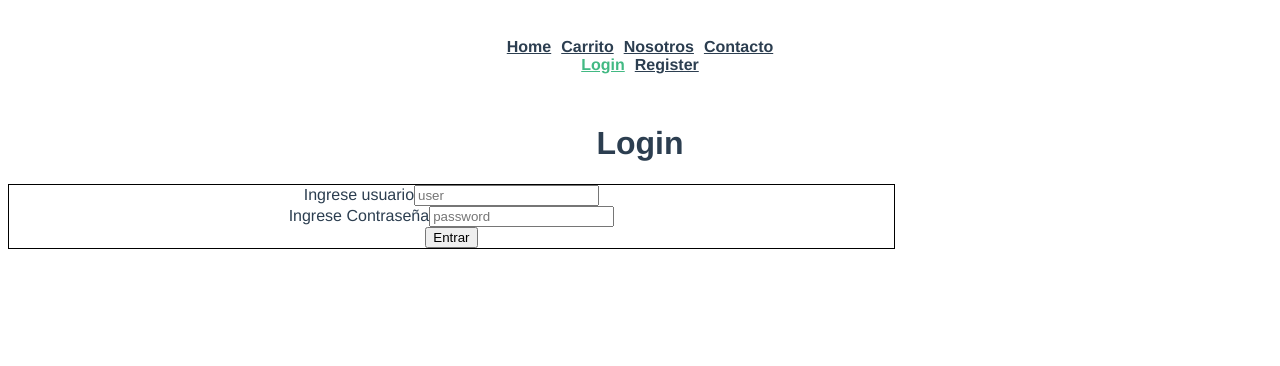
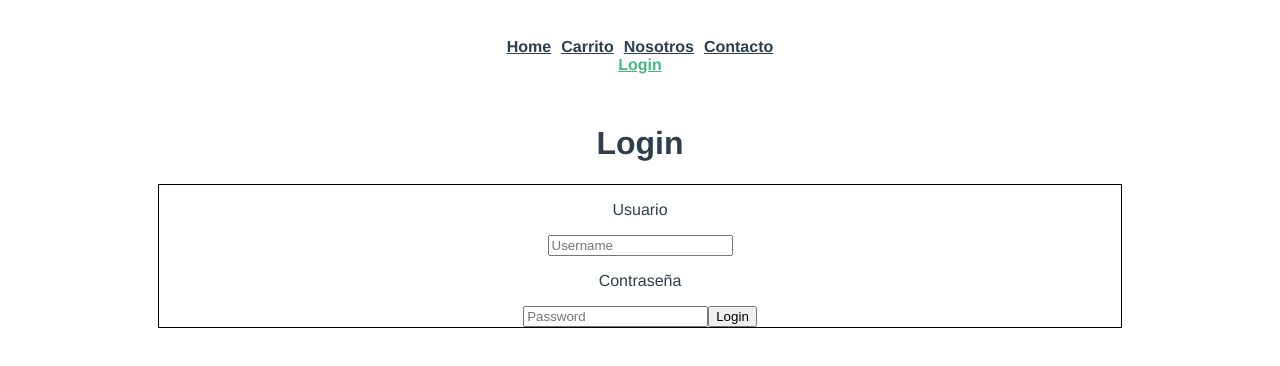
Before and after one commit to AdrianBorowicz/montanita-NT2-front, a Vue app: page /login in a window 1280 px wide. Shown: the top 366 px of the page. Built offline with nearby package versions, Linux system fonts and the light colour scheme.

Commit message:
muchosCambios

```diff
--- a/package.json
+++ b/package.json
@@ -8,7 +8,9 @@
     "lint": "vue-cli-service lint"
   },
   "dependencies": {
+    "axios": "^0.24.0",
     "core-js": "^3.6.5",
+    "materialize-css": "^1.0.0-rc.2",
     "vue": "^3.2.21",
     "vue-router": "^4.0.0-0",
     "vuex": "^4.0.2"
--- a/src/App.vue
+++ b/src/App.vue
@@ -7,7 +7,6 @@
 
     <div v-if="this.logState">
       <router-link class="sesion" to="/Login">Login</router-link>
-      <router-link class="sesion" to="/Register">Register</router-link>
     </div>
     <div v-else>
       <button id="logout" @click="this.logout">Logout</button>
@@ -55,7 +54,7 @@ export default{
   name: 'Carrito',
   methods: {
     logout(){
-      this.$store.commit('logout');
+      this.$store.commit('LOGOUT');
     }
   },
   computed:{
--- a/src/Store.js
+++ b/src/Store.js
@@ -13,14 +13,18 @@ const store=createStore({
         }
     },
     mutations:{
-        setUser(state, user){
+        SET_USER(state, user){
             state.user=user;
+            localStorage.setItem('user', user);
         },
-        logout(state){
+        LOGOUT(state){
             state.user=null;
         }
     },
     actions:{
+        login({commit}, user){
+            commit('SET_USER', user);
+        }
     },
     getters:{
         isLogin: (state)=>{
--- a/src/main.js
+++ b/src/main.js
@@ -2,5 +2,6 @@ import { createApp } from "vue";
 import App from "./App.vue";
 import router from "./router";
 import store from './Store.js'
+//import axios from 'axios';
 
 createApp(App).use(router).use(store).mount("#app");
--- a/src/router/index.js
+++ b/src/router/index.js
@@ -35,12 +35,6 @@ const routes = [
       import(/* webpackChunkName: "login" */ "../views/Login.vue"),
   },
   {
-    path: "/register",
-    name: "Register",
-    component: () =>
-      import(/* webpackChunkName: "register" */ "../views/Register.vue"),
-  },
-  {
     path: "/agregarProductos",
     name: "AgregarProductos",
     component: () =>
--- a/src/views/AgregarProductos.vue
+++ b/src/views/AgregarProductos.vue
@@ -1,11 +1,12 @@
 <template>
   <div>
-      aca se agregaran productos
+      <table></table>
   </div>
 </template>
 
 <script>
 export default {
+  name: 'addProducts',
 
 }
 </script>
--- a/src/views/Home.vue
+++ b/src/views/Home.vue
@@ -16,14 +16,12 @@ export default {
   },
   data(){
     return{
-      productList: [
-        {id: 1, name: 'CarpaUno', price: 17600, stock: 14, description: 'Carpa 500 lts.', img: './NT2/montanita/src/assets/Carpa.jfif'},
-        {id: 2, name: 'Botas trekking', price: 13500, stock: 18, description: 'Botas caballero trekking', img: './NT2/montanita/src/assets/botas-trekking.jfif'},
-        {id: 3, name: 'Caña de pescar', price: 5800, stock: 3, description: 'Caña de pescar pro', img: './NT2/montanita/src/assets/cañadepescar.jfif'},
-        {id: 4, name: 'Pantalon F2', price: 7900, stock: 1, description: 'Pantalon cargo 10 bolsillos hombre', img: './NT2/montanita/src/assets/pantalon-cargo.jfif'},
-      ]
-
-
+      productList: this.getProducts,
+    }
+  },
+  computed:{
+    getProducts: function(){
+      return{}
     }
   }
 };
--- a/src/views/Login.vue
+++ b/src/views/Login.vue
@@ -1,28 +1,20 @@
 <template>
   <div class="login">
     <h1>Login</h1>
-    <div class="container">
-      <div class="form">
-        <div class="row">
-          <label>Ingrese usuario</label>
-          <input v-model="user.username" type="text" required placeholder="user"/>
-        </div>
-        <div class="row">
-          <label>Ingrese Contraseña</label>
-          <input v-model="user.password" type="password" required placeholder="password"/>
-        </div>
-      <button @click="login()">Entrar</button>
-      </div>
-    </div>
+    <form class="form" @submit.prevent="login">
+      <p>Usuario</p>
+      <input v-model="user.username" type="text" required placeholder="Username"/>
+      <p>Contraseña</p>
+      <input v-model="user.password" type="password" required placeholder="Password"/>
+      <button @click="login()" type="submit">Login</button>
+    </form>
   </div>
 </template>
 
 <style scoped>
   .form{
     border: solid black 0.1rem;
-    width: 70%;
-    align-content: center;
-
+    margin: 0px 150px 0px 150px;
   }
 </style>
 
@@ -34,27 +26,25 @@ export default {
   data(){
     return {
       user: {username:'', password: ''},
-      userHc: 'admin',
-      passwordhc: 'admin',
+      //userHc: 'admin',
+      //passwordhc: 'admin',
     }
   },
   props:{
 
   },
   methods:{
-    login(){
-      if (this.user.username===this.userHc && this.user.password===this.passwordhc){
-        alert('Se ha logueado correctamente');
-        this.$store.commit('setUser', this.user)
-        this.$router.push({ name: 'Home' })
-      }else{
-        this.user.username='';
-        this.user.password='';
-        alert('Usuario o contraseña incorrectos!');
+    async login(){
+        if (await this.$store.dispatch('login', this.user)){
+          alert('Bienvenido, '+this.user.username+'!!');
+          this.$router.push({ name: 'Home' });
+        }else{
+          alert('Error. Ingrese bien sus datos!');
+          this.user.username='';
+          this.user.password='';
+        }
+
       }
     }
-    },
-  computed:{
-  }
   }
 </script>
--- a/src/views/Register.vue
+++ /dev/null
@@ -1,5 +0,0 @@
-<template>
-  <div class="register">
-    <h1>register</h1>
-  </div>
-</template>
```
Also changed, not shown: src/services/CategoryServices.js (added, +11 -0 lines), src/services/ProductServices.js (added, +15 -0 lines), src/services/apiClient.js (added, +11 -0 lines), 1 other file (tests, documents, lock files or other folders).
